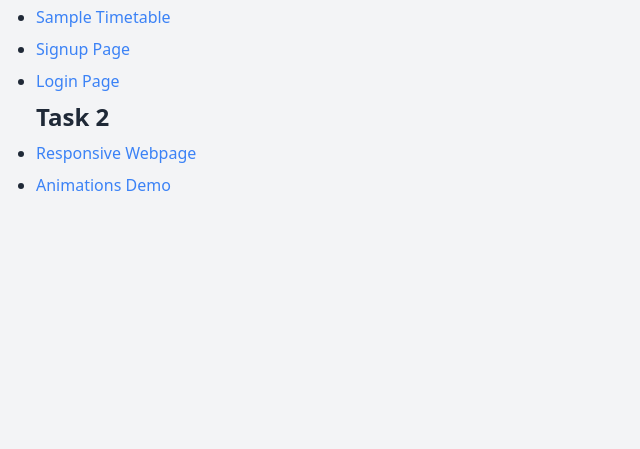
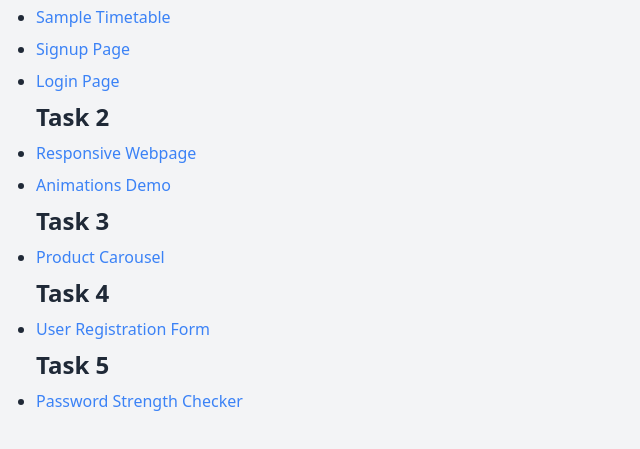
Before and after one commit to naman1610/worldline-training, a plain HTML site: page index.html in a window 1280 px wide. Shown: the part 103-552 px from the top of the page, without its empty margins (0-640 px from the left). Drawn offline with nearby package versions, Linux system fonts and the light colour scheme.

Commit message:
Modified index to handle new tasks

```diff
--- a/index.html
+++ b/index.html
@@ -28,6 +28,19 @@
             <li class="mb-2">
                 <a href="./Web Development Fundamentals/Task2/q2.html" class="text-blue-500 hover:underline">Animations Demo</a>
             </li>
+            <h2 class="text-2xl font-bold mb-2">Task 3</h2>
+            <li class="mb-2">
+                <a href="./Web Development Fundamentals/Task3/index.html" class="text-blue-500 hover:underline">Product Carousel</a>
+            </li>
+            <h2 class="text-2xl font-bold mb-2">Task 4</h2>
+            <li class="mb-2">
+                <a href="./Web Development Fundamentals/Task4/index.html" class="text-blue-500 hover:underline">User Registration Form</a>
+            </li>
+
+            <h2 class="text-2xl font-bold mb-2">Task 5</h2>
+            <li class="mb-2">
+                <a href="./Web Development Fundamentals/Task5/index.html" class="text-blue-500 hover:underline">Password Strength Checker</a>
+            </li>
         </ul>
     </div>
 </body>
```
